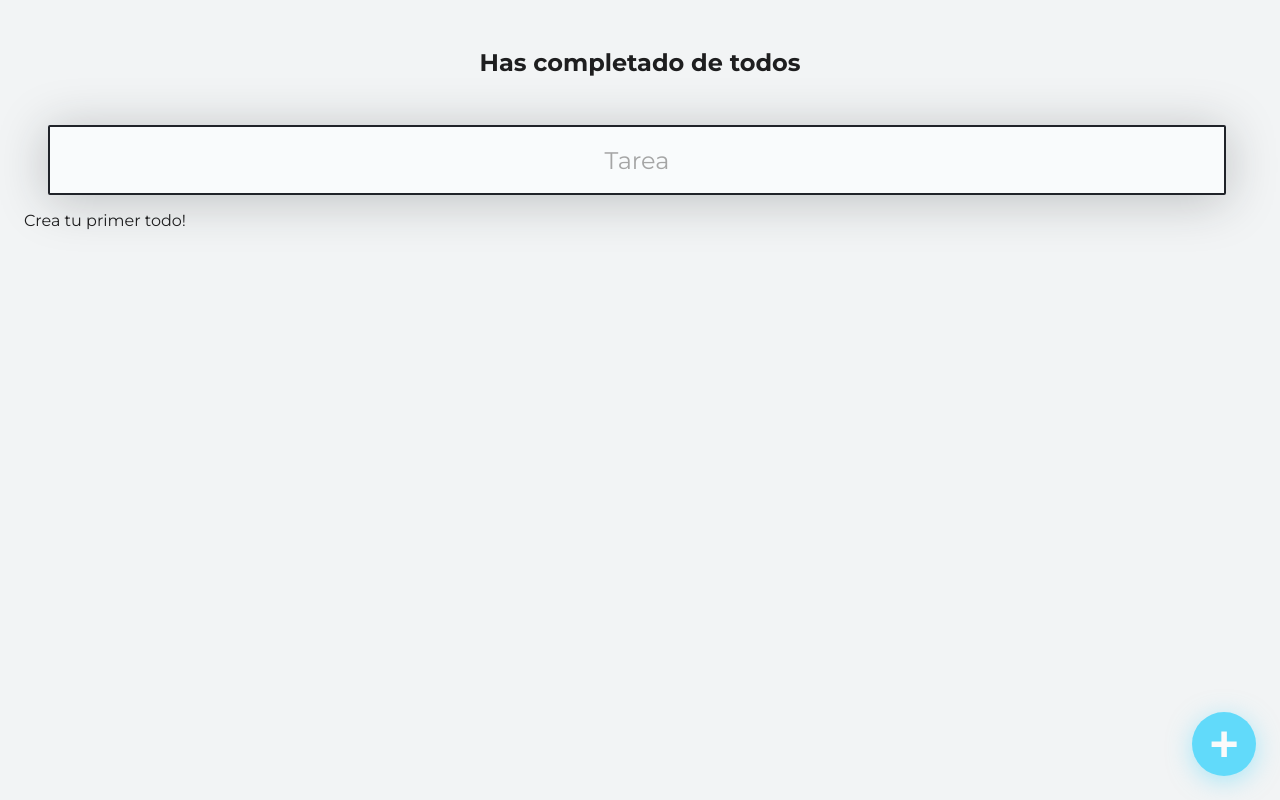
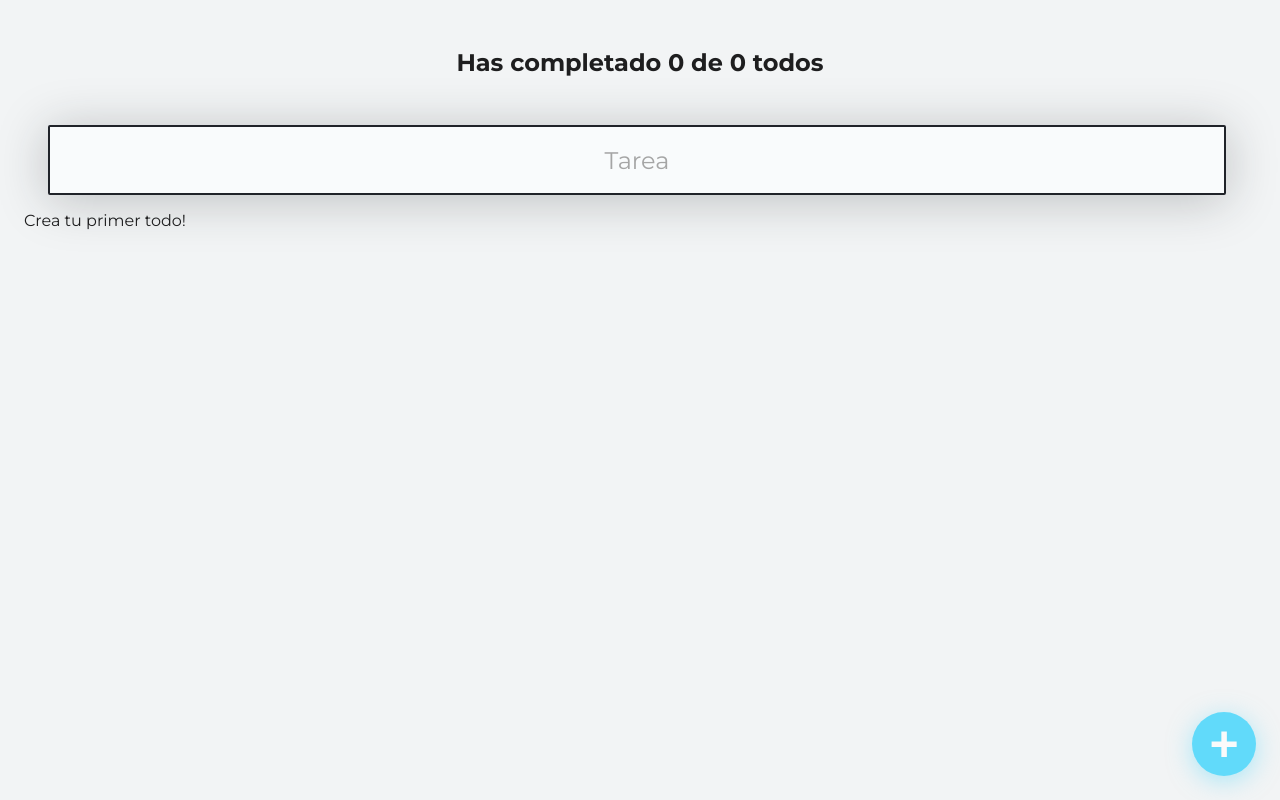
Before and after one commit to NicolasBQ/React-Todo, a React (Create React App) app: page / in a window 1280 px wide. Built offline with nearby package versions, Linux system fonts and the light colour scheme.

Commit message:
useContext

```diff
--- a/src/App/AppUI.js
+++ b/src/App/AppUI.js
@@ -8,13 +8,21 @@ import { TodoContext } from '../TodoContext/TodoContext';
 
 
 const AppUI = () => {
+    const {
+      error,
+      loading,
+      searchedTodos,
+      todos,
+      setTodos,
+      completeTodo,
+      deleteTodo
+    } = React.useContext(TodoContext);
+
     return (
       <React.Fragment>
         <TodoCounter />
         <TodoSearch />
 
-        <TodoContext.Consumer>
-          {({ error, loading, searchedTodos, todos, setTodos, completeTodo, deleteTodo }) => (
         <TodoList>
           {error && <p>Hubo un error</p>}
           {loading && <p>La página está cargando</p>}
@@ -32,8 +40,6 @@ const AppUI = () => {
             />
           ))}
         </ TodoList>
-          )}
-        </TodoContext.Consumer>
 
         <CreateTodoButton />
 
--- a/src/TodoCounter/TodoCounter.js
+++ b/src/TodoCounter/TodoCounter.js
@@ -1,10 +1,12 @@
 import React from "react";
 import './TodoCounter.css'
+import { TodoContext } from "../TodoContext/TodoContext";
 
-const TodoCounter = (props) => {
+const TodoCounter = () => {
+    const { completedTodos, totalTodos } = React.useContext(TodoContext);
     return (
         <h2 className="TodoCounter">
-            Has completado {props.completedTodos} de {props.totalTodos} todos
+            Has completado {completedTodos} de {totalTodos} todos
         </h2>
     )
 }
--- a/src/TodoSearch/TodoSearch.js
+++ b/src/TodoSearch/TodoSearch.js
@@ -1,7 +1,9 @@
 import React from "react";
 import './TodoSearch.css';
+import { TodoContext } from "../TodoContext/TodoContext";
 
-const TodoSearch = ( { searchValue, setSearchValue } ) => {
+const TodoSearch = () => {
+    const { searchValue, setSearchValue } = React.useContext(TodoContext);
     const onChangeSearchValue = (e) => {
         setSearchValue(e.target.value);
     }
```
Lines whose indentation alone changed are shown as unchanged.
